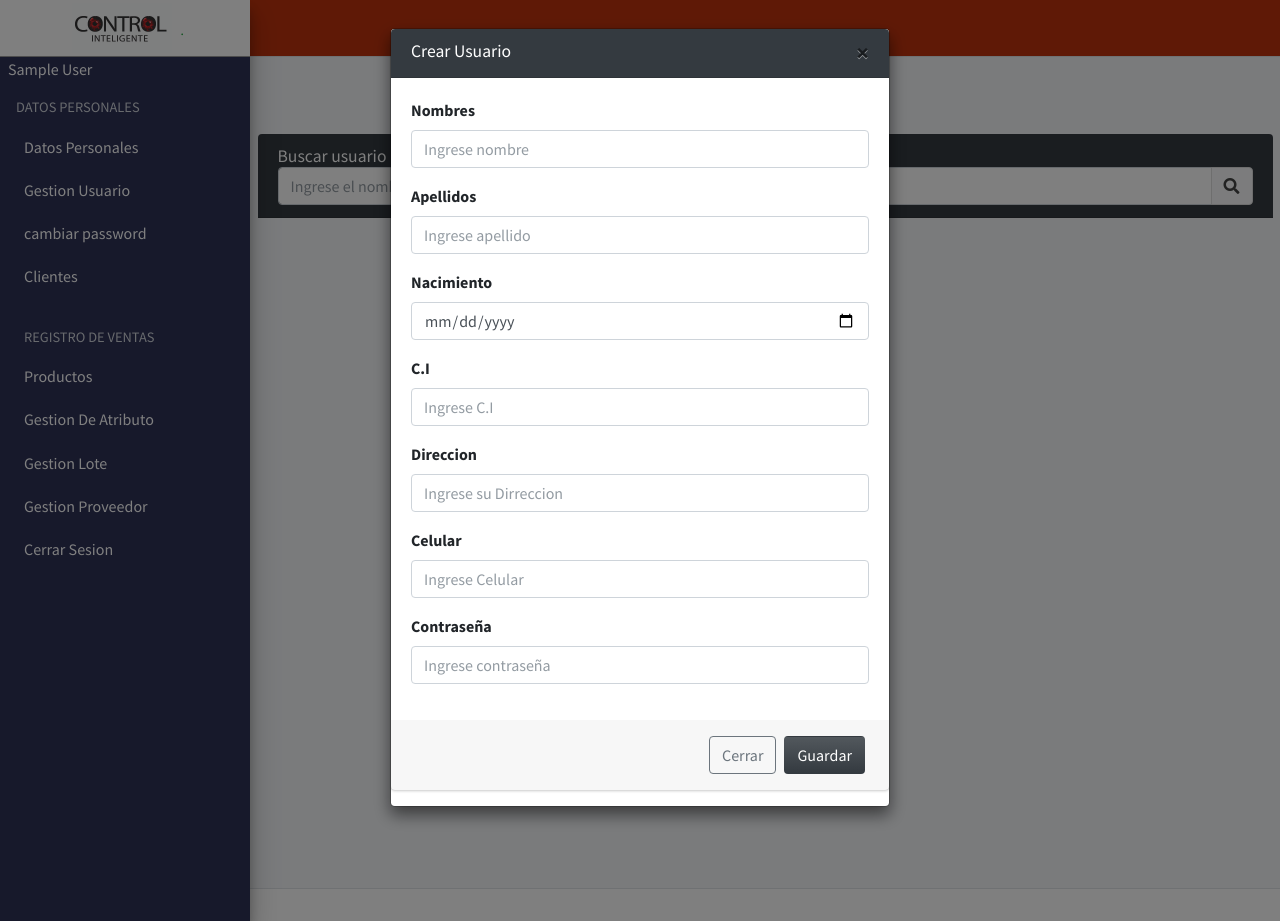
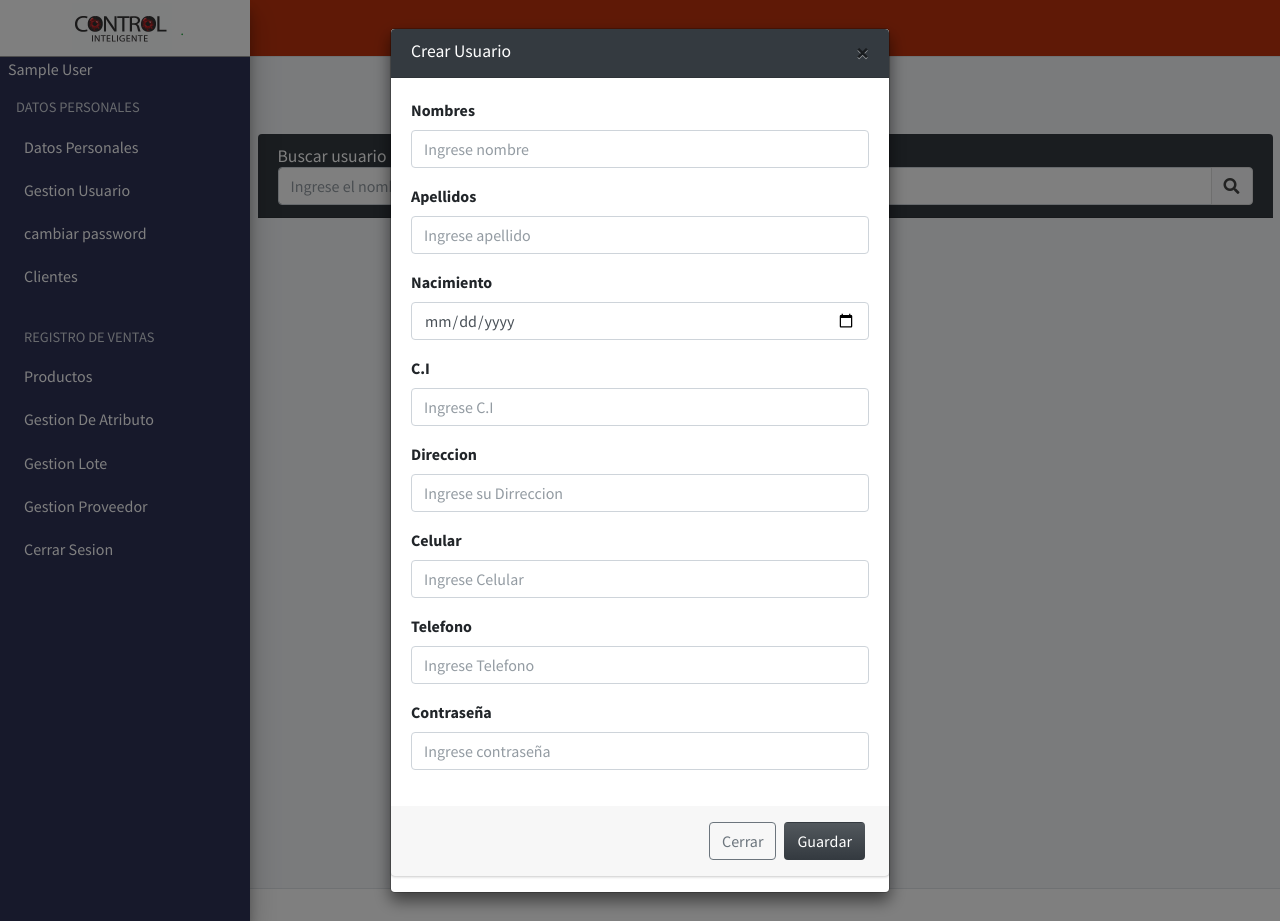
Before and after one commit to GuidoApaza/Control-Inteligente, a PHP site: template vista/adm_usuario.php in a window 1280 px wide, after a click on "Crear Usuario". Run offline with PHP 8.4, Linux system fonts and the light colour scheme; the template is opened without the code that fills it, so the values that code supplies are empty; the visitor is signed in with stand-in values (Sample User, id 1).

Commit message:
Agregando telefono

```diff
--- a/vista/adm_usuario.php
+++ b/vista/adm_usuario.php
@@ -99,6 +99,10 @@ if ($_SESSION['us_tipo']==1||$_SESSION['us_tipo']==3){
 		      				<label for="cel">Celular</label>
 		      				<input id="cel" type="text" class="form-control" placeholder="Ingrese Celular" required>
 		      			</div>
+						  <div class="form-group">
+		      				<label for="tel">Telefono</label>
+		      				<input id="tel" type="text" class="form-control" placeholder="Ingrese Telefono" required>
+		      			</div>
 		      			<div class="form-group">
 		      				<label for="pass">Contraseña</label>
 		      				<input id="pass" type="password" class="form-control" placeholder="Ingrese contraseña" required>
```
